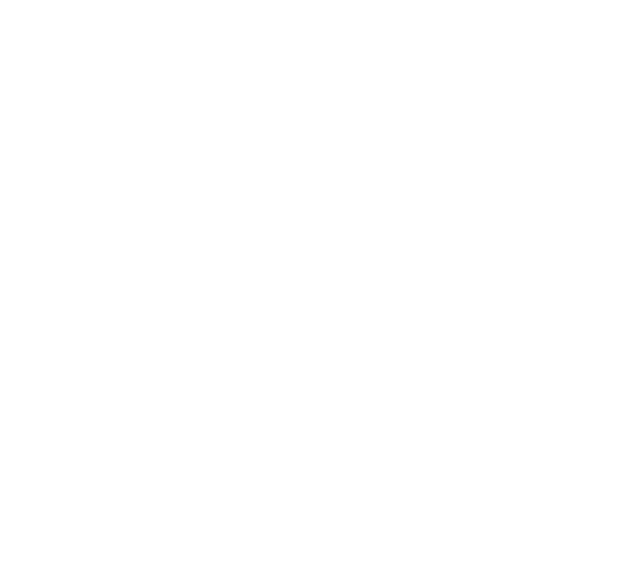
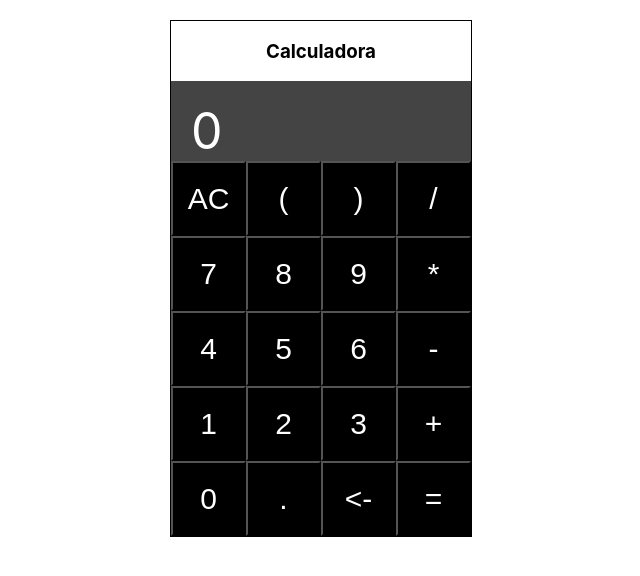
Before and after one commit to Varnahal/Curso-de-react, a React (Create React App) app in the folder App001/: page / in a window 1280 px wide. Shown: the top 576 px of the page, without its empty margins (319-959 px from the left). Built offline with nearby package versions, Linux system fonts and the light colour scheme.

Commit message:
calculadora em react terminada

```diff
--- a/App001/src/App.css
+++ b/App001/src/App.css
@@ -1,38 +1,4 @@
-.App {
-  text-align: center;
+#root{
+  display: flex;
+  justify-content: center;
 }
-
-.App-logo {
-  height: 40vmin;
-  pointer-events: none;
-}
-
-@media (prefers-reduced-motion: no-preference) {
-  .App-logo {
-    animation: App-logo-spin infinite 20s linear;
-  }
-}
-
-.App-header {
-  background-color: #282c34;
-  min-height: 100vh;
-  display: flex;
-  flex-direction: column;
-  align-items: center;
-  justify-content: center;
-  font-size: calc(10px + 2vmin);
-  color: white;
-}
-
-.App-link {
-  color: #61dafb;
-}
-
-@keyframes App-logo-spin {
-  from {
-    transform: rotate(0deg);
-  }
-  to {
-    transform: rotate(360deg);
-  }
-}
--- a/App001/src/App.js
+++ b/App001/src/App.js
@@ -1,7 +1,5 @@
 import React,{useState} from 'react';
-import './App.css';
-
-
+import './App.css'
 
 export default function App(){
 
@@ -9,37 +7,82 @@
   const [resultado,setresultado] = useState(0)
   const [acumulador, setacumulador] = useState(0)
   const [operado,setoperado] = useState(false)
+  const [podeoper,setpodeoper] = useState(true)
 
   //funções
 
   const addDigitoTela=(d)=>{
-    if(((d=='+'||d=='-'||d=='*'||d=='/')&&operado)){
+
+
+    if(((d=='+'||d=='-'||d=='*'||d=='/')&&operado&&podeoper)){
+      console.log('1')
       console.log('+-*/')
       setoperado(false)
       setvalorTela(resultado+d)
+      setpodeoper(false)
       return
     }
     if(operado){
+      console.log('2')
       setvalorTela(d)
       setoperado(false)
+      setpodeoper(true)
       return
     }
-    const valorDigitadoNaTela=valorTela+d
-    setvalorTela(valorDigitadoNaTela)
+    if(!podeoper){
+      console.log('aqui')
+      if(!(d=='+'||d=='-'||d=='*'||d=='/')){
+        console.log('3')
+        const valorDigitadoNaTela=valorTela+d
+        setvalorTela(valorDigitadoNaTela)
+        setpodeoper(true)
+      }
+    }else{
+      console.log('5')
+      if(d=='+'||d=='-'||d=='*'||d=='/'){
+        const valorDigitadoNaTela=valorTela+d
+        setvalorTela(valorDigitadoNaTela)
+        setpodeoper(false)
+      }else{
+        setpodeoper(true)
+        const valorDigitadoNaTela=valorTela+d
+        setvalorTela(valorDigitadoNaTela)
+      }
+
+    }
+
   }
   const limparMemoria=()=>{
     setoperado(false)
     setvalorTela('')
     setresultado(0)
     setacumulador(0)
+    setpodeoper(true)
     return
+  }
+  const operacao = (oper)=>{
+    if(oper =='bs'){
+      let vtela= valorTela
+      vtela = vtela.substring(0,(vtela.length-1))
+      setvalorTela(vtela)
+      setoperado(false)
+      return
+    }
+    try{
+      const r = eval(valorTela) //calculo
+      setacumulador(r)
+      setresultado(r)
+      setoperado(true)
+    }catch{
+      setresultado('ERRO')
+    }
   }
 
   //componentes
   const Tela=(valor,res)=>{
     return(
       <div style = {csstela}>
-        <span style={csstelaRes}>{valor}</span>
+        <span style={csstelaOper}>{valor}</span>
         <span style={csstelaRes}>{res}</span>
       </div>
     )
@@ -50,15 +93,28 @@
     )
   }
   //estilos
+  const cssConteiner = {
+    display:'flex',
+    justifyContent:'flex-start',
+    alignItems:'center',
+    flexDirection:'column',
+    width:300,
+    border:'1px solid #000',
+    margin:'20px',
+  }
+  const cssBotoes={
+    flexDirection:'row',
+    flexWrap:'wrap',
+  }
   const csstela={
     display:'flex',
     paddingLeft:20,
     paddingRight:20,
     justifyContent:'center',
-    alignItens:'flex-start',
+    alignItems:'flex-start',
     backgroundColor:'#444',
     flexDirection:'column',
-    window:260,
+    width:260,
   }
   const csstelaOper={
     fontSize:25,
@@ -84,6 +140,33 @@
   return (
 
       <>
+      <div style={cssConteiner}>
+        <h3>Calculadora</h3>
+        {Tela(valorTela,resultado)}
+        <div style={cssBotoes}>
+          {Btn("AC",limparMemoria)}
+          {Btn("(",()=>{addDigitoTela('(')})}
+          {Btn(")",()=>{addDigitoTela(')')})}
+          {Btn("/",()=>{addDigitoTela('/')})}
+          {Btn("7",()=>{addDigitoTela('7')})}
+          {Btn("8",()=>{addDigitoTela('8')})}
+          {Btn("9",()=>{addDigitoTela('9')})}
+          {Btn("*",()=>{addDigitoTela('*')})}
+          {Btn("4",()=>{addDigitoTela('4')})}
+          {Btn("5",()=>{addDigitoTela('5')})}
+          {Btn("6",()=>{addDigitoTela('6')})}
+          {Btn("-",()=>{addDigitoTela('-')})}
+          {Btn("1",()=>{addDigitoTela('1')})}
+          {Btn("2",()=>{addDigitoTela('2')})}
+          {Btn("3",()=>{addDigitoTela('3')})}
+          {Btn("+",()=>{addDigitoTela('+')})}
+          {Btn("0",()=>{addDigitoTela('0')})}
+          {Btn(".",()=>{addDigitoTela('.')})}
+          {Btn("<-",()=>{operacao('bs')})}
+          {Btn("=",()=>{operacao('=')})}
+
+        </div>
+      </div>
 
       </>
 
```
